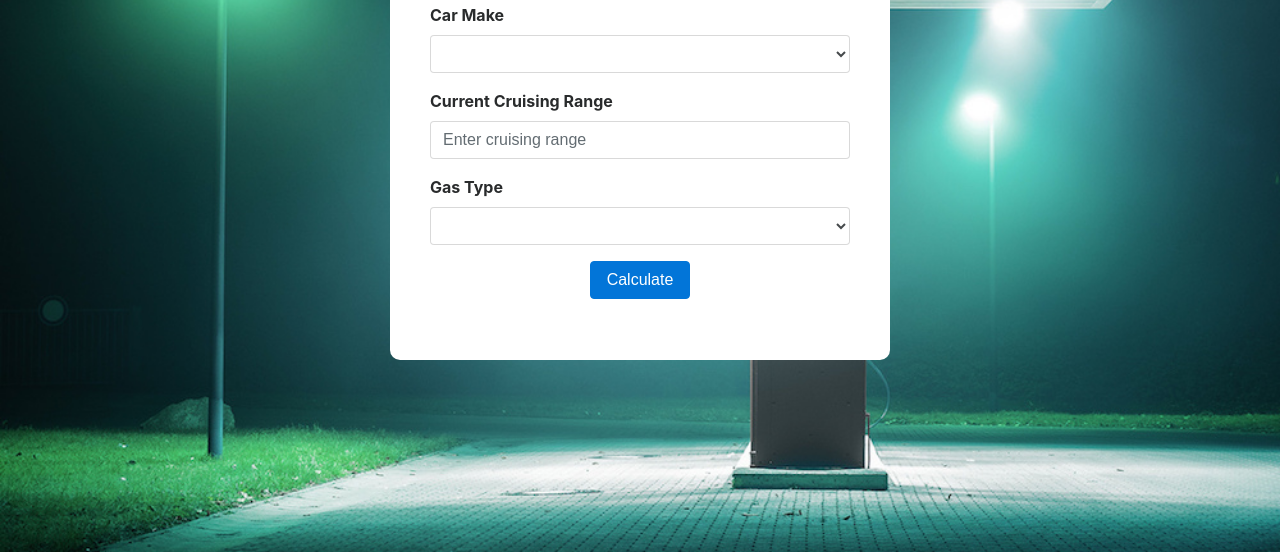
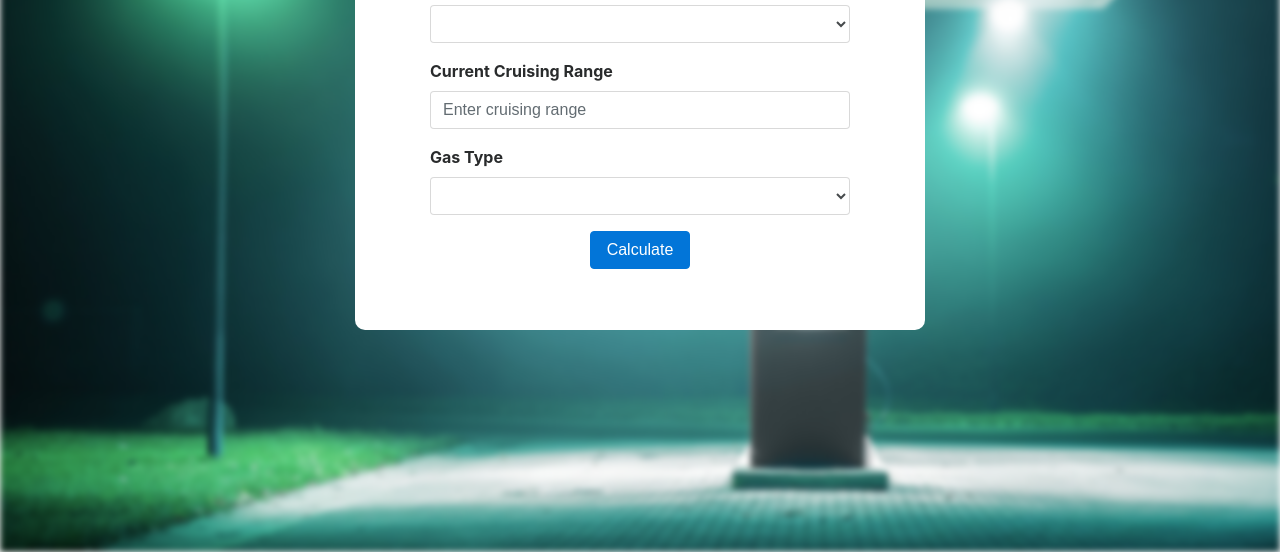
Before and after one commit to AtaGowani/Gassy, a website: page index.html in a window 1280 px wide. Shown: the part 248-800 px from the top of the page. Drawn offline with nearby package versions, Linux system fonts and the light colour scheme; no server answers; a script that the page names is missing.

Commit message:
Attempt at imporving the UI Kinda made it worse...

```diff
--- a/index.html
+++ b/index.html
@@ -13,7 +13,11 @@
 		<link href="style.css" rel="stylesheet">
   </head>
   <body>
-    <div class="container-fluid">
+    <div class="background"></div>
+    <div class="container">
+      <div class="row">
+        <div class="col-3 space-taker"></div>
+        <div class="box col-6">
           <center><h1>Gassy</h1></center>
 
           <div ng-controller="InputController">
@@ -65,22 +69,14 @@
             </div>
           </div>
         </div>
+        <div class="col-3 space-taker"></div>
+      </div>
+    </div>
 
     <!-- jQuery first, then Tether, then Bootstrap JS. -->
     <script src="https://code.jquery.com/jquery-3.1.1.slim.min.js" integrity="sha384-A7FZj7v+d/sdmMqp/nOQwliLvUsJfDHW+k9Omg/a/EheAdgtzNs3hpfag6Ed950n" crossorigin="anonymous"></script>
     <script src="https://cdnjs.cloudflare.com/ajax/libs/tether/1.4.0/js/tether.min.js" integrity="sha384-DztdAPBWPRXSA/3eYEEUWrWCy7G5KFbe8fFjk5JAIxUYHKkDx6Qin1DkWx51bBrb" crossorigin="anonymous"></script>
     <script src="https://maxcdn.bootstrapcdn.com/bootstrap/4.0.0-alpha.6/js/bootstrap.min.js" integrity="sha384-vBWWzlZJ8ea9aCX4pEW3rVHjgjt7zpkNpZk+02D9phzyeVkE+jo0ieGizqPLForn" crossorigin="anonymous"></script>
 
-    <script>
-		  (function(i,s,o,g,r,a,m){i['GoogleAnalyticsObject']=r;i[r]=i[r]||function(){
-		  (i[r].q=i[r].q||[]).push(arguments)},i[r].l=1*new Date();a=s.createElement(o),
-		  m=s.getElementsByTagName(o)[0];a.async=1;a.src=g;m.parentNode.insertBefore(a,m)
-		  })(window,document,'script','//www.google-analytics.com/analytics.js','ga');
-
-		  ga('create', 'UA-56234333-1', 'auto');
-		  ga('send', 'pageview');
-
-		</script>
-
   </body>
 </html>
--- a/style.css
+++ b/style.css
@@ -1,4 +1,10 @@
 @import url('https://fonts.googleapis.com/css?family=Raleway');
+
+html,
+body {
+  height: 100%;
+  width: 100%;
+}
 
 h1 {
   font-family: 'Raleway', sans-serif;
@@ -9,21 +15,30 @@ h1 {
   margin-bottom: 3rem;
 }
 
-body {
-  background-image: url("background.jpg");
+div.background {
+  position: absolute;
+  bottom: 0;
+  right: 0;
+  height: 100%;
+  width: 100%;
+  background-image: url("./src/imgs/background.jpg");
   background-size: cover;
+  filter: blur(3px);
 }
 
-.container-fluid {
-  width: 500px;
-  margin-top: 150px;
+.box {
   background: white;
   padding: 20px;
   border-radius: 10px;
   border: 2px 0 black;
 }
 
-.container-fluid h1 {
+.container {
+  padding-top: 120px;
+  margin: 0 auto;
+}
+
+.container h1 {
   padding-bottom: 5px;
   font-weight: bold;
 }
```
Also changed, not shown: src/imgs/background.jpg (renamed from background.jpg). Lines whose indentation alone changed are shown as unchanged.
